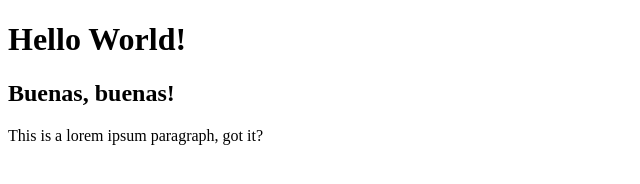
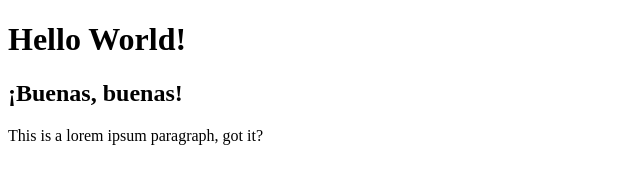
Before and after one commit to jmarq019/first-repo, a plain HTML site: page index.html in a window 1280 px wide. Shown: the full height of the page, 0-640 px from the left. Drawn offline with Linux system fonts and the light colour scheme.

Commit message:
last minute changes

```diff
--- a/index.html
+++ b/index.html
@@ -5,7 +5,7 @@
 </head>
 <body>
 <h1>Hello World!</h1>
-<h2>Buenas, buenas!</h2>
+<h2>&#161;Buenas, buenas!</h2>
 <p>This is a lorem ipsum paragraph, got it?</p>
 </body>
 </html>
```
